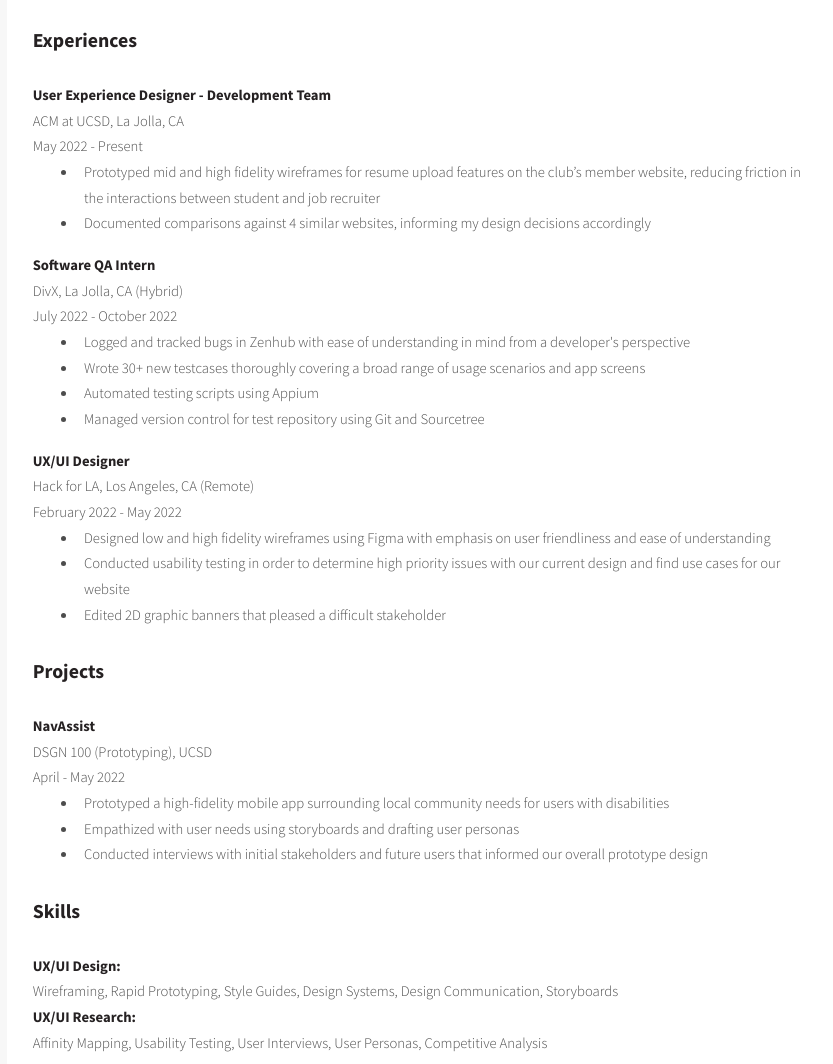
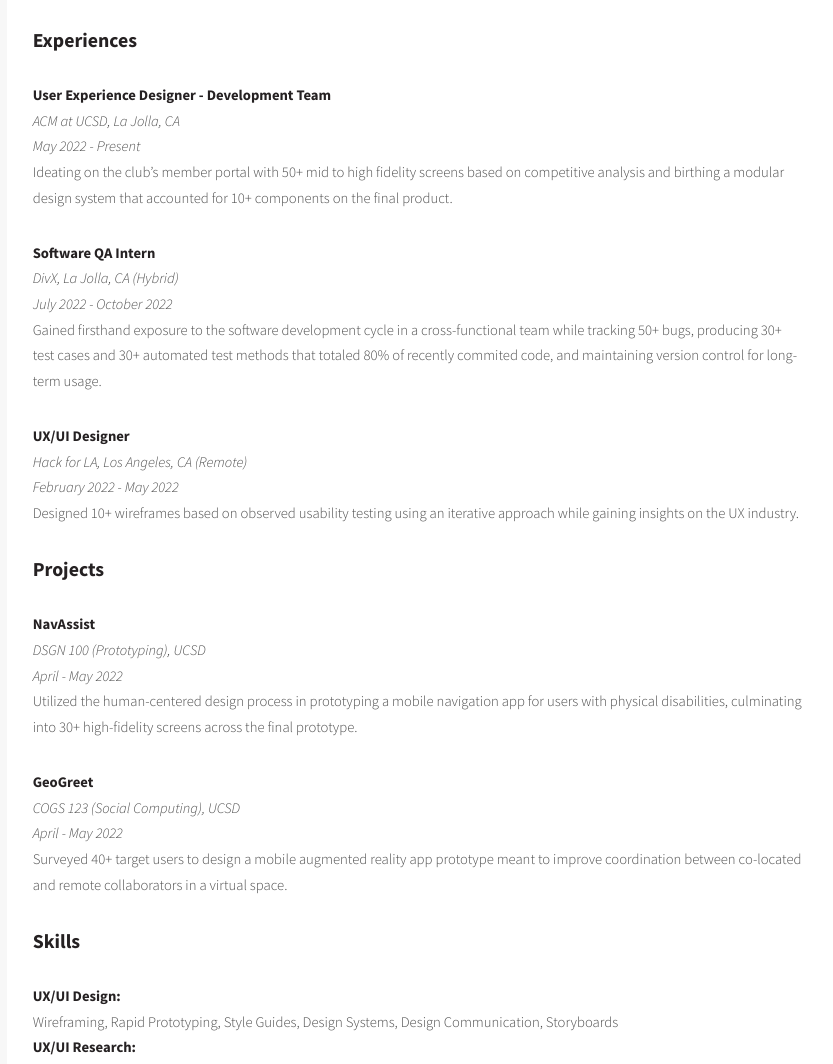
Before and after one commit to janzenmolina/portfolio, a plain HTML site: page resume.html in a window 1280 px wide. Shown: the part 392-1456 px from the top of the page, without its empty margins (23-856 px from the left). Drawn offline with Linux system fonts and the light colour scheme.

Commit message:
Update resume page

```diff
--- a/resume.html
+++ b/resume.html
@@ -69,41 +69,35 @@
 						</header>
 						<div class="row">
 							<div class="col-8 col-12-medium">
-							<a href="https://drive.google.com/file/d/1wAKPEN2Nl_ax4oTmfxfRFufzo4jcc3R7/view?usp=sharing" target="_blank" class="button alt" id="resume-button">View as PDF</a>
+							<a href="https://drive.google.com/file/d/1W9oH31vUuTa0YFDrUuMgCsqfAW2kAiPY/view?usp=sharing" target="_blank" class="button alt" id="resume-button">View as PDF</a>
 								<section class="resume-section">
 									<header class="resume-section-header">
 										<h3>Experiences</h3>
 									</header>
 										<h4 class="resume-entry-title">User Experience Designer - Development Team</h4>
 											<p class="resume-entry-subtitle">
-												ACM at UCSD, La Jolla, CA<br>
-												May 2022 - Present
+												<i>ACM at UCSD, La Jolla, CA<br>
+												May 2022 - Present</i>
 											</p>
-											<ul class="resume-list">
-												<li>Prototyped mid and high fidelity wireframes for resume upload features on the club’s member website, reducing friction in the interactions between student and job recruiter</li>
-												<li>Documented comparisons against 4 similar websites, informing my design decisions accordingly</li>
-											</ul>
+											<p>
+												Ideating on the club’s member portal with 50+ mid to high fidelity screens based on competitive analysis and birthing a modular design system that accounted for 10+ components on the final product.
+											</p>
 										<h4 class="resume-entry-title">Software QA Intern</h4>
 											<p class="resume-entry-subtitle">
-												DivX, La Jolla, CA (Hybrid)<br>
-												July 2022 - October 2022
+												<i>DivX, La Jolla, CA (Hybrid)<br>
+												July 2022 - October 2022</i>
 											</p>
-											<ul class="resume-list">
-												<li>Logged and tracked bugs in Zenhub with ease of understanding in mind from a developer's perspective</li>
-												<li>Wrote 30+ new testcases thoroughly covering a broad range of usage scenarios and app screens</li>
-												<li>Automated testing scripts using Appium</li>
-												<li>Managed version control for test repository using Git and Sourcetree</li>
-											</ul>
+											<p>
+												Gained firsthand exposure to the software development cycle in a cross-functional team while tracking 50+ bugs, producing 30+ test cases and 30+ automated test methods that totaled 80% of recently commited code, and maintaining version control for long-term usage.
+											</p>
 										<h4 class="resume-entry-title">UX/UI Designer</h4>
 											<p class="resume-entry-subtitle">
-												Hack for LA, Los Angeles, CA (Remote)<br>
-												February 2022 - May 2022
+												<i>Hack for LA, Los Angeles, CA (Remote)<br>
+												February 2022 - May 2022</i>
 											</p>
-											<ul class="resume-list">
-												<li>Designed low and high fidelity wireframes using Figma with emphasis on user friendliness and ease of understanding</li>
-												<li>Conducted usability testing in order to determine high priority issues with our current design and find use cases for our website</li>
-												<li>Edited 2D graphic banners that pleased a difficult stakeholder</li>
-											</ul>
+											<p>
+												Designed 10+ wireframes based on observed usability testing using an iterative approach while gaining insights on the UX industry.
+											</p>
 								</section>
 								<section class="resume-section">
 									<header class="resume-section-header">
@@ -111,14 +105,20 @@
 									</header>
 										<h4 class="resume-entry-title">NavAssist</h4>
 											<p class="resume-entry-subtitle">
-												DSGN 100 (Prototyping), UCSD<br>
-												April - May 2022
+												<i>DSGN 100 (Prototyping), UCSD<br>
+												April - May 2022</i>
 											</p>
-											<ul class="resume-list">
-												<li>Prototyped a high-fidelity mobile app surrounding local community needs for users with disabilities</li>
-												<li>Empathized with user needs using storyboards and drafting user personas</li>
-												<li>Conducted interviews with initial stakeholders and future users that informed our overall prototype design</li>
-											</ul>
+											<p>
+												Utilized the human-centered design process in prototyping a mobile navigation app for users with physical disabilities, culminating into 30+ high-fidelity screens across the final prototype.
+											</p>
+										<h4 class="resume-entry-title">GeoGreet</h4>
+											<p class="resume-entry-subtitle">
+												<i>COGS 123 (Social Computing), UCSD<br>
+												April - May 2022</i>
+											</p>
+											<p>
+												Surveyed 40+ target users to design a mobile augmented reality app prototype meant to improve coordination between co-located and remote collaborators in a virtual space.
+											</p>
 								</section>
 								<section class="resume-section">
 									<header class="resume-section-header">
@@ -139,9 +139,10 @@
 									</header>
 										<h4 class="resume-entry-title">B.S. Cognitive Science, spec. Design and Interaction, Minor in Computer Science</h4>
 											<p class="resume-entry-subtitle">
-												University of California, San Diego (UCSD)<br>
-												October 2020 - June 2024 (Expected)<br>
-												GPA - 3.6, Provost's Honors x3
+												<i>University of California, San Diego (UCSD)<br>
+												October 2020 - June 2024 (Expected)<br></i>
+												GPA - 3.6/4.0<br>
+												Provost's Honors (Dean's List) x3
 											</p>
 								</section>
 								<section class="resume-section">
```
